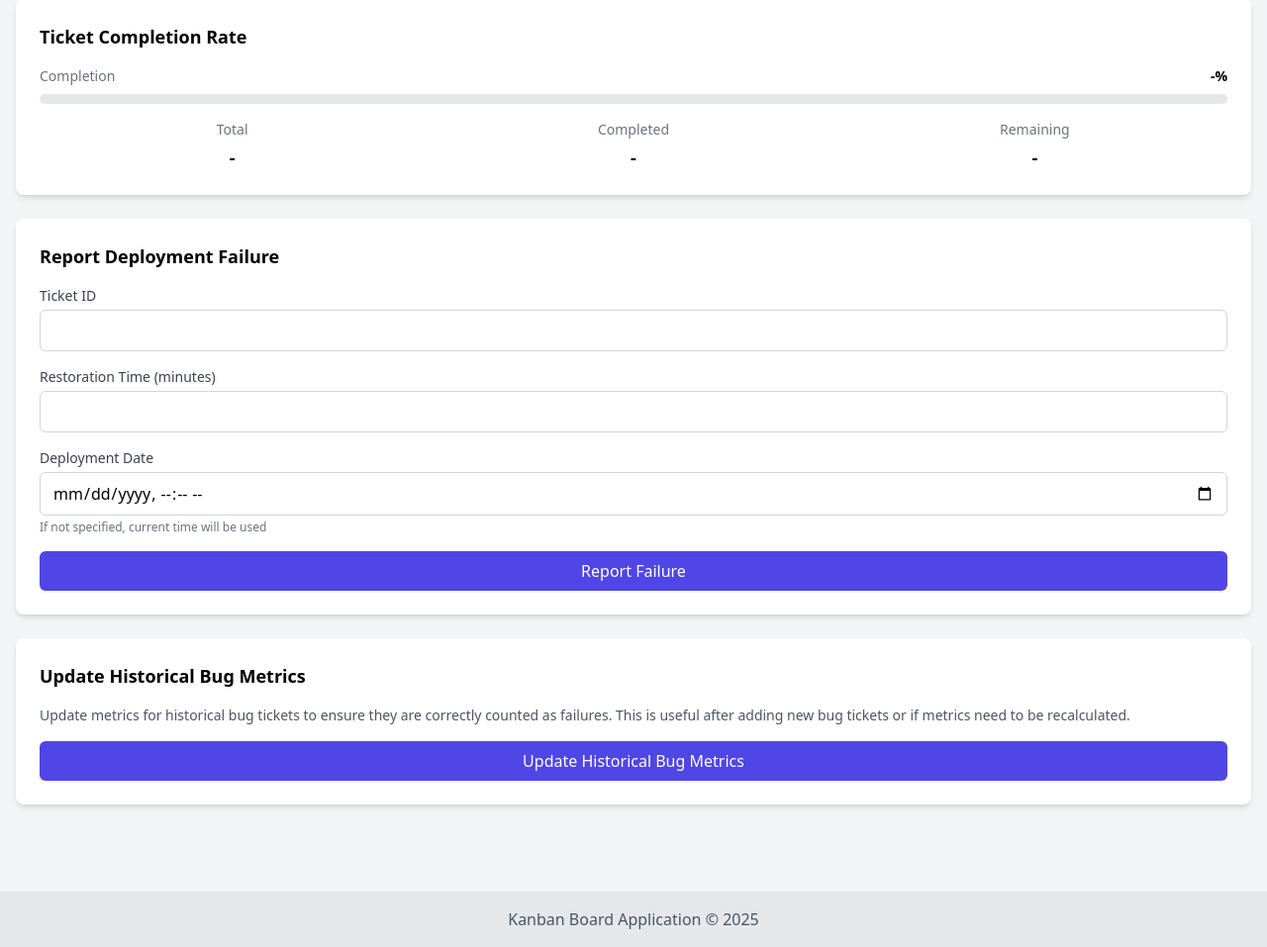
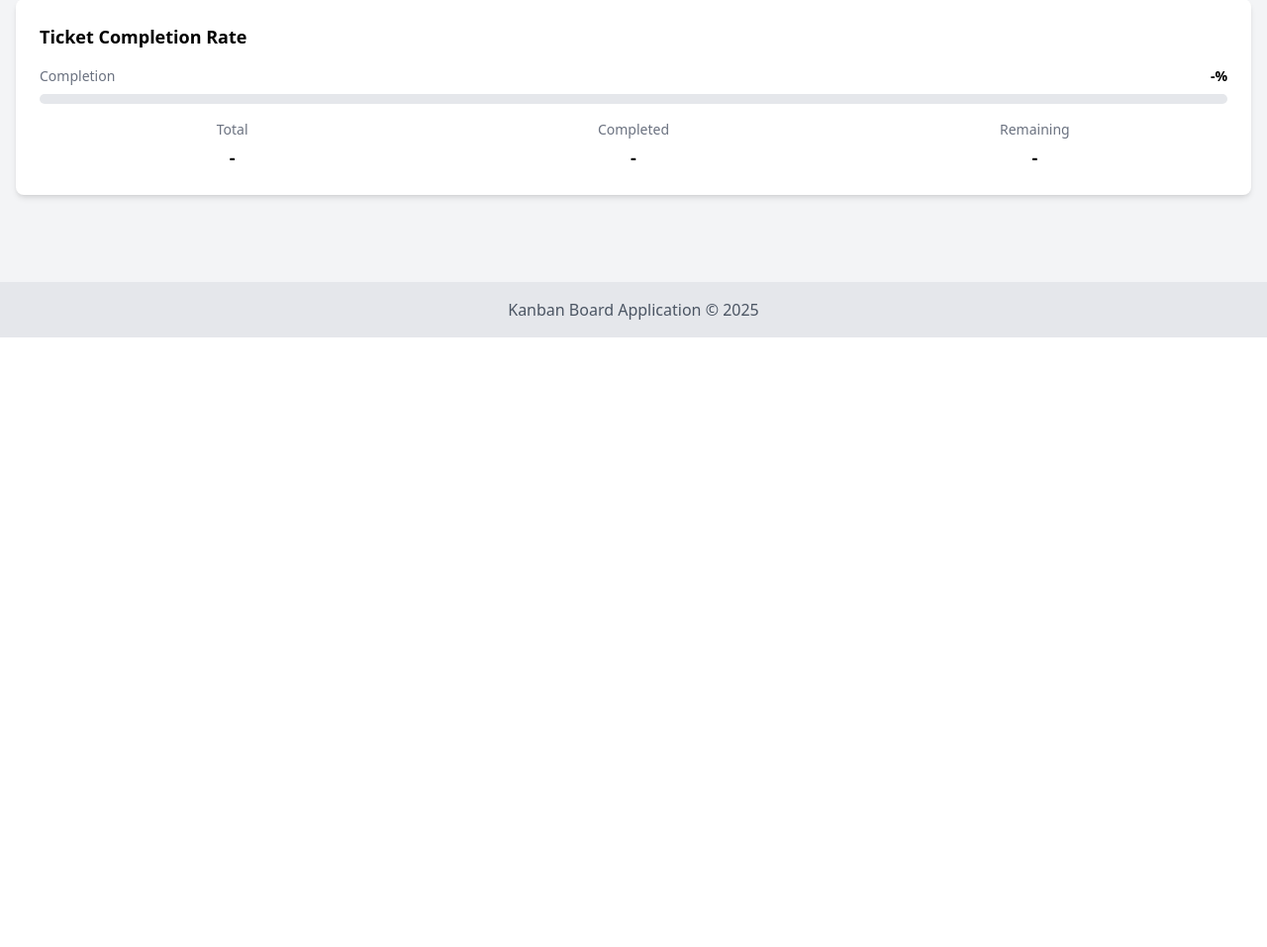
Before and after one commit to shahriarb/vibekanban, a Flask app: page /metrics/ in a window 1280 px wide. Shown: the part 1113-2070 px from the top of the page at 99% size. After the commit the page ends 1454 px from the top, so only its background shows below. Run offline with Flask 3, Linux system fonts and the light colour scheme; some libraries are stand-ins or nearby versions.

Commit message:
Cleanup dashboard

```diff
--- a/app/templates/metrics/dashboard.html
+++ b/app/templates/metrics/dashboard.html
@@ -249,54 +249,6 @@
             </div>
         </div>
     </div>
-
-    <!-- Manual Failure Reporting -->
-    <div class="bg-white rounded-lg shadow-md p-6 mt-6">
-        <h3 class="text-lg font-semibold mb-4">Report Deployment Failure</h3>
-        <form id="failure-report-form" class="space-y-4">
-            <div>
-                <label for="ticket-id" class="block text-sm font-medium text-gray-700 mb-1">Ticket ID</label>
-                <input type="number" id="ticket-id" class="w-full border border-gray-300 rounded-md px-3 py-2 focus:outline-none focus:ring-2 focus:ring-indigo-500" required>
-            </div>
-
-            <div>
-                <label for="restoration-time" class="block text-sm font-medium text-gray-700 mb-1">Restoration Time (minutes)</label>
-                <input type="number" id="restoration-time" class="w-full border border-gray-300 rounded-md px-3 py-2 focus:outline-none focus:ring-2 focus:ring-indigo-500" required>
-            </div>
-
-            <div>
-                <label for="deployment-date" class="block text-sm font-medium text-gray-700 mb-1">Deployment Date</label>
-                <input type="datetime-local" id="deployment-date" class="w-full border border-gray-300 rounded-md px-3 py-2 focus:outline-none focus:ring-2 focus:ring-indigo-500">
-                <p class="text-xs text-gray-500 mt-1">If not specified, current time will be used</p>
-            </div>
-
-            <div>
-                <button type="submit" class="w-full bg-indigo-600 text-white py-2 px-4 rounded-md hover:bg-indigo-700 focus:outline-none focus:ring-2 focus:ring-indigo-500">
-                    Report Failure
-                </button>
-            </div>
-        </form>
-
-        <div id="report-result" class="mt-4 text-center hidden">
-            <p id="report-message" class="text-sm font-semibold"></p>
-        </div>
-    </div>
-
-    <!-- Update Historical Bug Metrics -->
-    <div class="bg-white rounded-lg shadow-md p-6 mt-6">
-        <h3 class="text-lg font-semibold mb-4">Update Historical Bug Metrics</h3>
-        <p class="text-sm text-gray-600 mb-4">
-            Update metrics for historical bug tickets to ensure they are correctly counted as failures.
-            This is useful after adding new bug tickets or if metrics need to be recalculated.
-        </p>
-        <button id="update-historical-btn" class="w-full bg-indigo-600 text-white py-2 px-4 rounded-md hover:bg-indigo-700 focus:outline-none focus:ring-2 focus:ring-indigo-500">
-            Update Historical Bug Metrics
-        </button>
-
-        <div id="update-result" class="mt-4 text-center hidden">
-            <p id="update-message" class="text-sm font-semibold"></p>
-        </div>
-    </div>
 </div>
 {% endblock %}
 
@@ -453,10 +405,10 @@
             }
 
             // Lead Time:
-            // - Elite: Less than one hour (< 60 minutes)
-            // - High: Less than one day (< 1440 minutes)
-            // - Medium: Less than one week (< 10080 minutes)
-            // - Low: More than one week (>= 10080 minutes)
+            // - Elite: Less than 1 hour (< 60 minutes)
+            // - High: Between 1 hour and 1 day (< 1440 minutes)
+            // - Medium: Between 1 day and 1 week (< 10080 minutes)
+            // - Low: More than 1 week (>= 10080 minutes)
             const leadTimeVal = data.lead_time.median;
 
             if (leadTimeVal < 60) {
@@ -477,8 +429,9 @@
             // - Elite: 0-15%
             // - High: 16-30%
             // - Medium: 31-45%
-            // - Low: 46-60%
+            // - Low: >45%
             const failureRateVal = data.change_failure_rate.failure_rate_percentage;
+
             if (failureRateVal <= 15) {
                 failureRateIndicator.style.width = '100%';
                 failureRateIndicator.className = 'bg-green-500 h-4 rounded-full';
@@ -494,11 +447,12 @@
             }
 
             // Time to Restore:
-            // - Elite: Less than one hour (< 60 minutes)
-            // - High: Less than one day (< 1440 minutes)
-            // - Medium: Less than one week (< 10080 minutes)
-            // - Low: More than one week (>= 10080 minutes)
+            // - Elite: Less than 1 hour (< 60 minutes)
+            // - High: Less than 1 day (< 1440 minutes)
+            // - Medium: Less than 1 week (< 10080 minutes)
+            // - Low: More than 1 week (>= 10080 minutes)
             const restoreTimeVal = data.time_to_restore.median;
+
             if (restoreTimeVal < 60) {
                 restoreTimeIndicator.style.width = '100%';
                 restoreTimeIndicator.className = 'bg-green-500 h-4 rounded-full';
@@ -533,80 +487,6 @@
         function showError(message) {
             alert(message);
         }
-
-        // Handle failure report form submission
-        const failureReportForm = document.getElementById('failure-report-form');
-        const reportResult = document.getElementById('report-result');
-        const reportMessage = document.getElementById('report-message');
-
-        failureReportForm.addEventListener('submit', function(e) {
-            e.preventDefault();
-
-            const ticketId = document.getElementById('ticket-id').value;
-            const restorationTime = document.getElementById('restoration-time').value;
-            const deploymentDate = document.getElementById('deployment-date').value;
-
-            const data = {
-                ticket_id: parseInt(ticketId),
-                restoration_time: parseInt(restorationTime)
-            };
-
-            if (deploymentDate) {
-                data.deployment_date = new Date(deploymentDate).toISOString();
-            }
-
-            reportResult.classList.add('hidden');
-
-            fetchJSON('/metrics/report-failure', {
-                method: 'POST',
-                headers: {
-                    'Content-Type': 'application/json'
-                },
-                body: JSON.stringify(data)
-            })
-            .then(result => {
-                reportResult.classList.remove('hidden');
-                reportMessage.textContent = 'Failure reported successfully!';
-                reportMessage.className = 'text-sm font-semibold text-green-600';
-
-                // Clear the form
-                failureReportForm.reset();
-
-                // Reload metrics
-                loadMetrics();
-            })
-            .catch(error => {
-                reportResult.classList.remove('hidden');
-                reportMessage.textContent = error.message;
-                reportMessage.className = 'text-sm font-semibold text-red-600';
-            });
-        });
-
-        // Handle historical metrics update
-        const updateHistoricalBtn = document.getElementById('update-historical-btn');
-        const updateResult = document.getElementById('update-result');
-        const updateMessage = document.getElementById('update-message');
-
-        updateHistoricalBtn.addEventListener('click', function() {
-            updateResult.classList.add('hidden');
-
-            fetchJSON('/metrics/update-historical-bug-metrics', {
-                method: 'POST'
-            })
-            .then(result => {
-                updateResult.classList.remove('hidden');
-                updateMessage.textContent = result.message;
-                updateMessage.className = 'text-sm font-semibold text-green-600';
-
-                // Reload metrics
-                loadMetrics();
-            })
-            .catch(error => {
-                updateResult.classList.remove('hidden');
-                updateMessage.textContent = error.message;
-                updateMessage.className = 'text-sm font-semibold text-red-600';
-            });
-        });
     });
 </script>
 {% endblock %}
```
Also changed, not shown: instance/kanban.sqlite.
